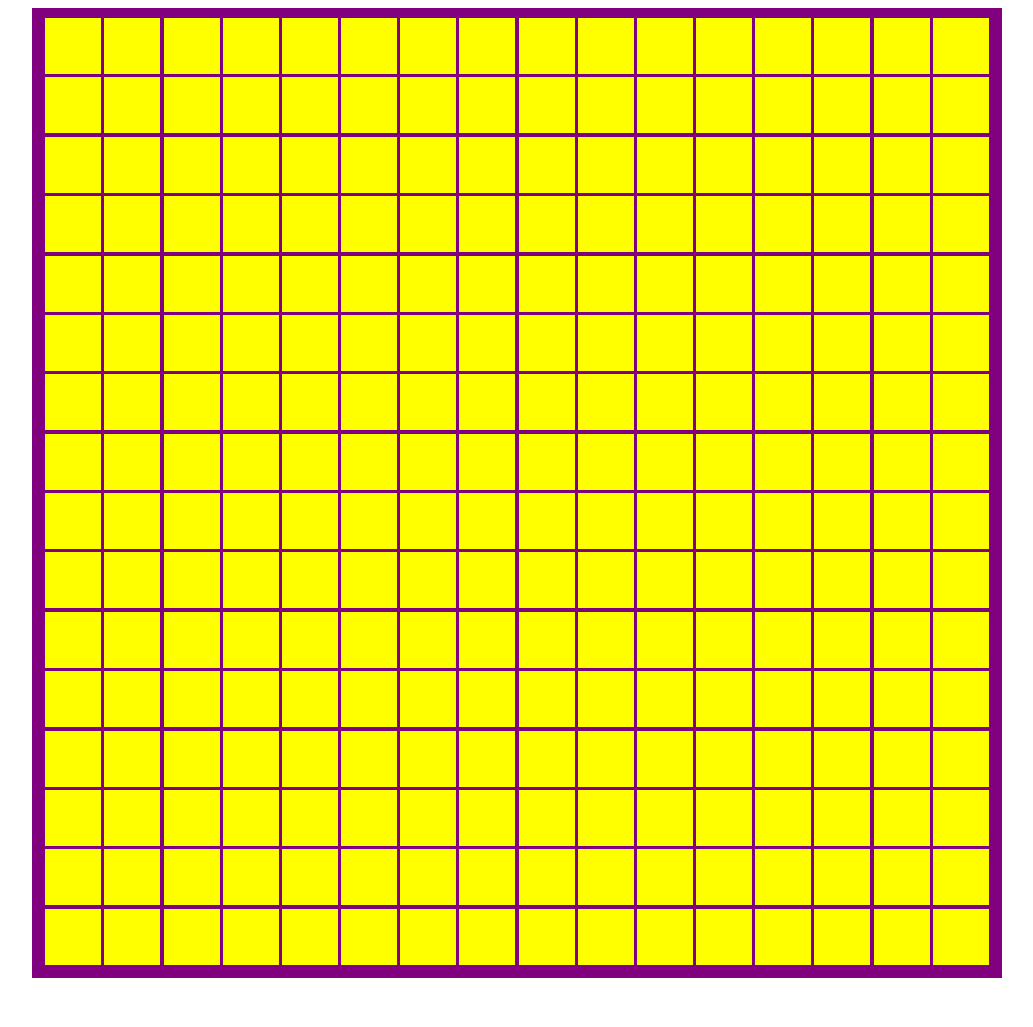
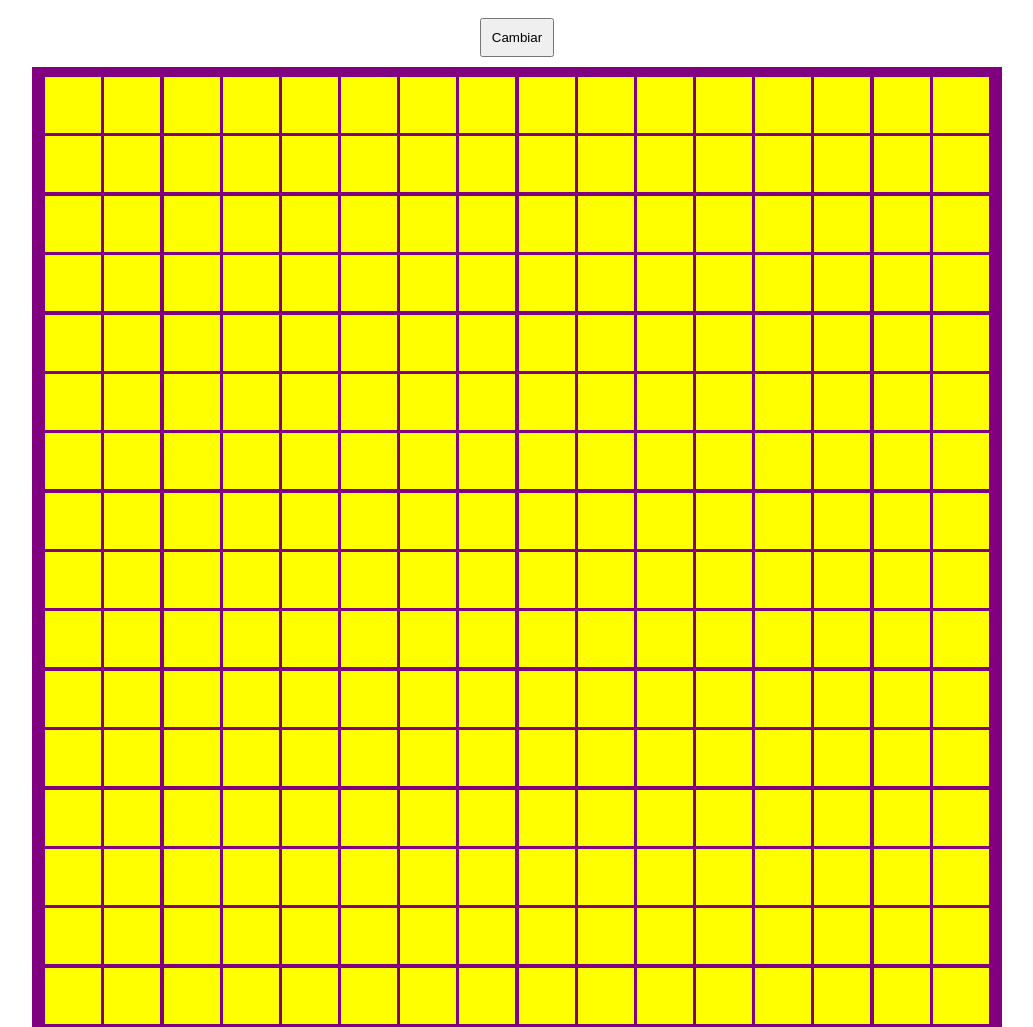
Before and after one commit to jesusfonser/etch-a-sketch, a plain HTML site: page index.html in a window 1280 px wide. Shown: the top 1027 px of the page, without its empty margins (123-1156 px from the left). Before the commit the page ends 986 px from the top, so only its background shows below. Drawn offline with Linux system fonts and the light colour scheme.

Commit message:
Crea botón para vaciar contenedor de cuadritos

```diff
--- a/index.html
+++ b/index.html
@@ -7,6 +7,7 @@
         <script src = "script.js" defer></script>
     </head>
     <body>
+        <button id = "cambiador">Cambiar</button>
         <div id = "contenedor"></div>
     </body>
 </html>
--- a/script.js
+++ b/script.js
@@ -1,9 +1,9 @@
+let contenedor = document.querySelector("#contenedor");
+let cambiador = document.querySelector("#cambiador");
+
 function randomColorNumber () {
     return Math.floor(Math.random() * 256 + 0);
 }
-
-let contenedor = document.querySelector("#contenedor");
-
 
 //Medidas de cada cuadrito: 56x56
 
@@ -20,3 +20,7 @@ for (let i = 0; i < 256; i++){
     })
     contenedor.appendChild(cuadrito);
 }
+cambiador.addEventListener("click", () => {
+    let numCuadritos = prompt("¿Cuántos cuadritos quieres por fila? (No puede ser más de 100)");
+    contenedor.textContent = '';
+})
--- a/style.css
+++ b/style.css
@@ -1,6 +1,9 @@
 body{
     display: flex;
     justify-content: center;
+    flex-wrap: wrap;
+    flex-direction: column;
+    align-items: center;
 }
 
 #contenedor {
@@ -18,3 +21,8 @@ body{
     height: 56px;
     background-color: yellow;
 }
+
+#cambiador{
+    padding: 10px;
+    margin: 10px;
+}
```
